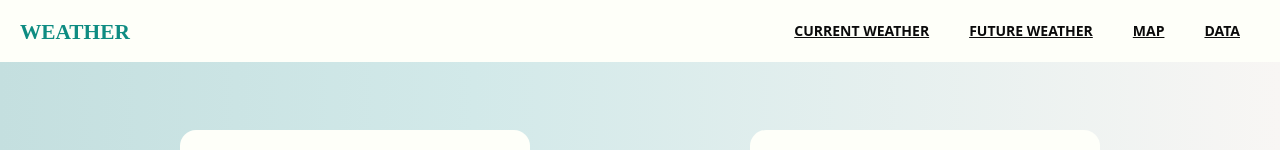
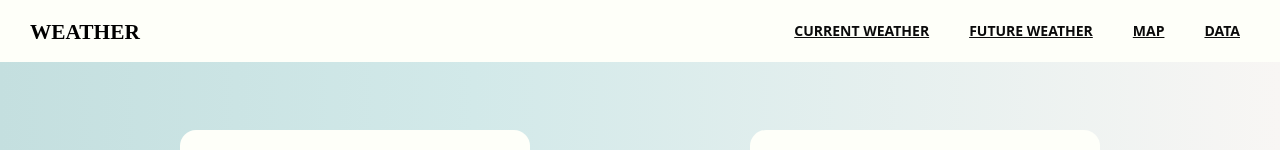
Before and after one commit to pga2/CheckWeatherApp_frontend, an Angular app: page /pogoda in a window 1280 px wide. Shown: the top 150 px of the page. Built offline with nearby package versions, Linux system fonts and the light colour scheme; no server answers.

Commit message:
napis Weather na czarno

```diff
--- a/src/app/weather/weather.component.html
+++ b/src/app/weather/weather.component.html
@@ -8,8 +8,8 @@
   <input type="checkbox" id="box" >
   <label for="box" class="btn-area only-nav-bar-my" style="color: #0b0b0b; margin-right: 20px"><i class="fa fa-bars only-nav-bar-my"></i></label>
   <label class="logo only-nav-bar-my" style="margin-top: -4px">
-    <i class="fa d-inline fa-lg" style="margin-left: 20px">
-    <b style="color: #0e8c82">WEATHER</b>
+    <i class="fa d-inline fa-lg" style="margin-left: 30px">
+    <b style="color: black">WEATHER</b>
     </i>
   </label>
   <ul>
```
